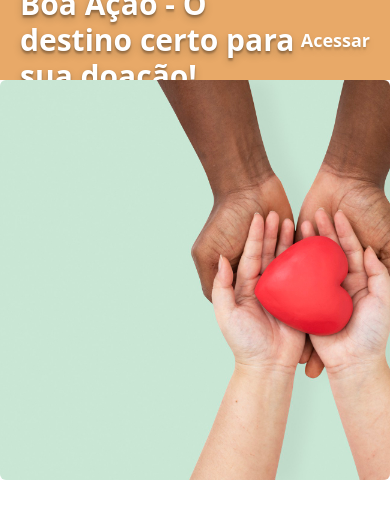
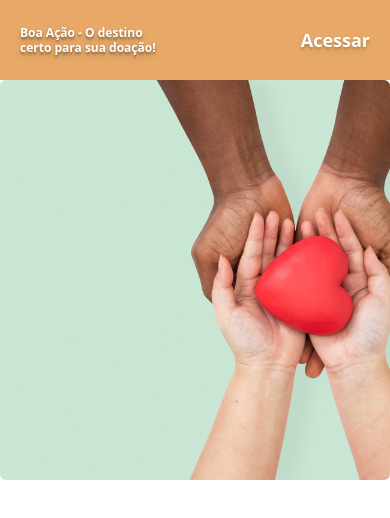
Before and after one commit to paulornr89/boa_acao_front, a React (Vite) app: page / in a window 390 px wide. Shown: the top 518 px of the page. Built offline with nearby package versions, Linux system fonts and the light colour scheme.

Commit message:
ajuste para a responsividade pela tela da aplicação

```diff
--- a/src/pages/Home.jsx
+++ b/src/pages/Home.jsx
@@ -16,7 +16,12 @@ export default function Home() {
     return <>
         <header className="flex items-center justify-between bg-secundary h-20 pl-5 pr-5">
             {/* <img className='h-15 w-15 rounded-md bg-white' src={logo}/> */}
-            <h2 className="text-3xl text-white font-bold text-shadow-lg/20">Boa Ação - O destino certo para sua doação!</h2>
+            <h1 className="font-bold text-white leading-tight
+                        text-xs           /* Celular: Texto bem pequeno */
+                        sm:text-sm        /* Tablet pequeno: Um pouco maior */
+                        md:text-xl        /* PC/Tablet: Texto grande */
+                        max-w-[150px]     /* Limita largura no celular para quebrar linha se precisar */
+                        md:max-w-none font-bold text-shadow-lg/20">Boa Ação - O destino certo para sua doação!</h1>
             <Link className="text-white font-bold text-lg hover:text-content text-shadow-lg" to={`/login`}>
                 Acessar
             </Link>
```
